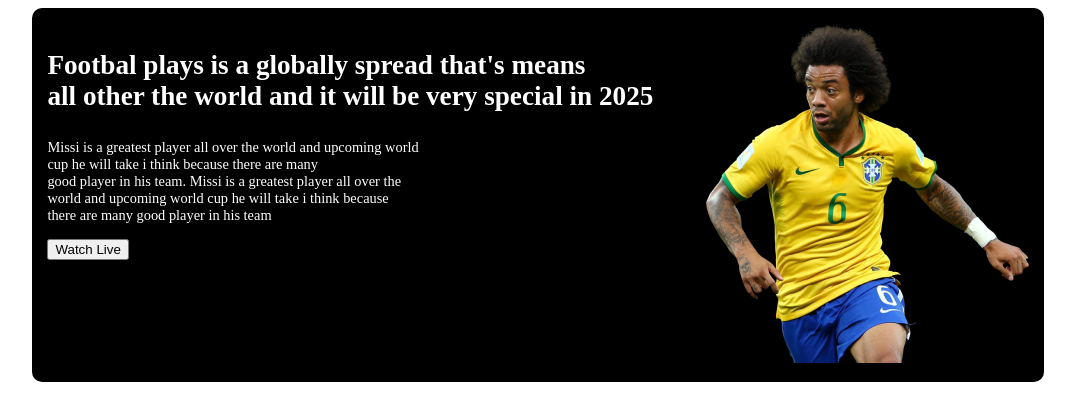
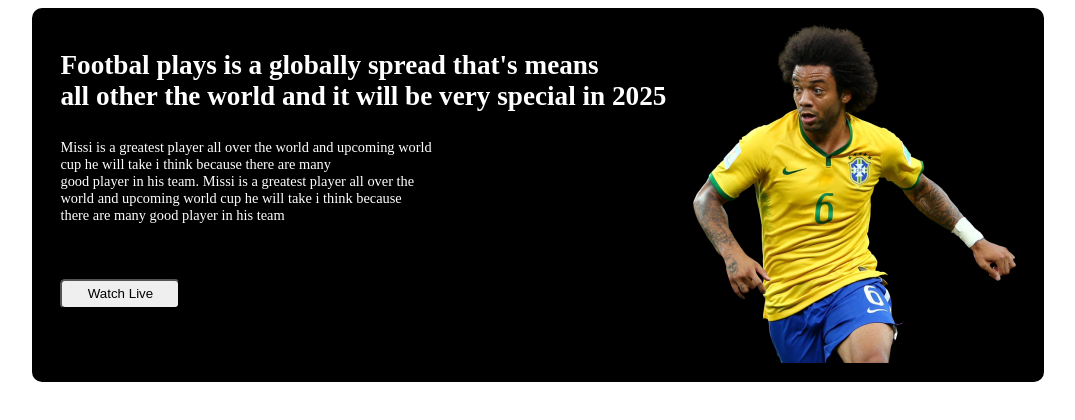
Before and after one commit to Mosarof5228/WCF2022, a plain HTML site: page index.html in a window 1280 px wide. Shown: the whole page, without its empty margins (102-1177 px from the left). Drawn offline with Linux system fonts and the light colour scheme.

Commit message:
secondcommit

```diff
--- a/style.css
+++ b/style.css
@@ -11,7 +11,7 @@
 /* header style */
 .header-container{
     display:flex;
-    justify-content: space-between;
+    justify-content: space-around;
     background-color: black;
     padding:15px;
     border-radius:10px;
@@ -24,3 +24,13 @@
     font-size:0.9em;
     color:white;
 }
+.col-1-button{
+    margin-top: 40px;
+    padding:5px 15px;
+    border-radius: 5px;
+    width:120px;
+    height:30px;
+}
+.player-photo img{
+
+}
```
